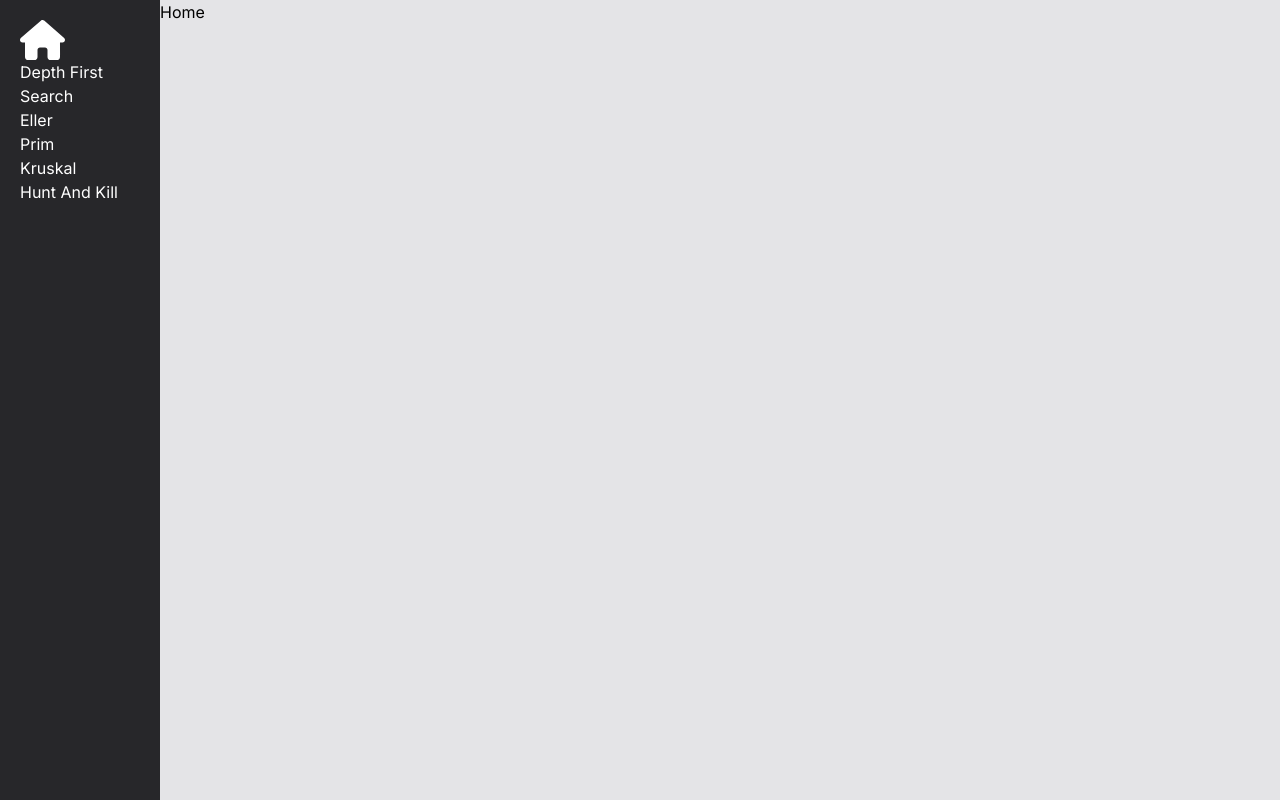
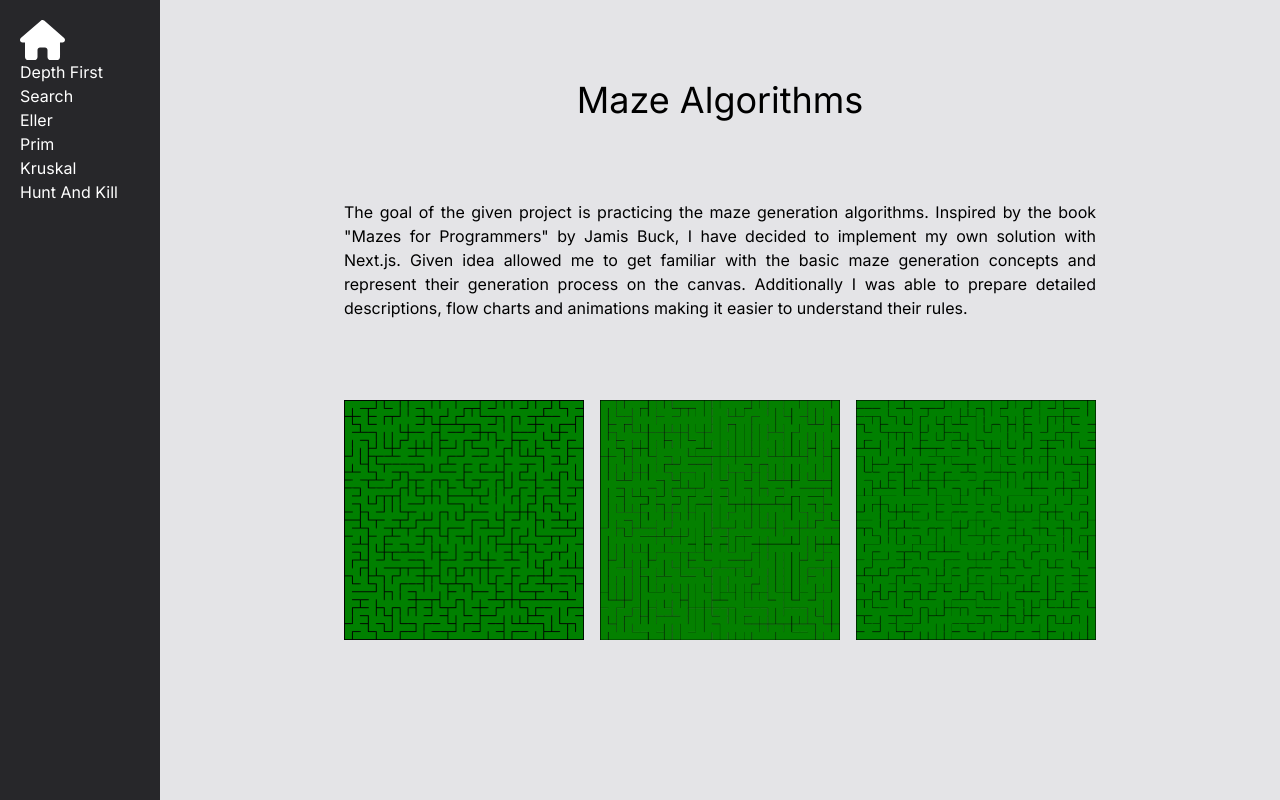
Before and after one commit to NoxSensei/Maze-Algorithms, a Next.js app: page / in a window 1280 px wide. Built offline with nearby package versions, Linux system fonts and the light colour scheme.

Commit message:
feat: add home page

```diff
--- a/src/app/page.tsx
+++ b/src/app/page.tsx
@@ -1,5 +1,38 @@
 'use client'
 
+import ellerComplexExampleImg from "../../public/mazes/eller/complex-example.png";
+import kruskalComplexExampleImg from "../../public/mazes/kruskal/complex-example.png";
+import primComplexExampleImg from "../../public/mazes/prim/complex-example.png";
+import IllustrativeImageComponent from "@/app/algorithms/_common/components/details/illustrative-image";
+
 export default function HomePage() {
-    return <div>Home</div>;
+    return <div className="grid grid-cols-3">
+        <div className="col-start-2 flex justify-center pt-20 text-black">
+            <div className="flex flex-col">
+                <span className="flex justify-center text-4xl">
+                    Maze Algorithms
+                </span>
+
+                <p className="pt-20 pb-20 text-justify">
+                    The goal of the given project is practicing the maze generation algorithms. Inspired by the
+                    book &quot;Mazes for Programmers&quot; by Jamis Buck, I have decided to implement my own
+                    solution with Next.js. Given idea allowed me to get familiar with the basic maze generation
+                    concepts and represent their generation process on the canvas. Additionally I was able to prepare
+                    detailed descriptions, flow charts and animations making it easier to understand their rules.
+                </p>
+
+                <div className="flex justify-evenly gap-4">
+                    <IllustrativeImageComponent image={kruskalComplexExampleImg} height="30vh"
+                                                alt={'Maze Example'}/>
+
+                    <IllustrativeImageComponent image={ellerComplexExampleImg} height="30vh"
+                                                alt={'Maze Example'}/>
+
+                    <IllustrativeImageComponent image={primComplexExampleImg} height="30vh"
+                                                alt={'Maze Example'}/>
+                </div>
+            </div>
+        </div>
+    </div>;
+
 }
```
